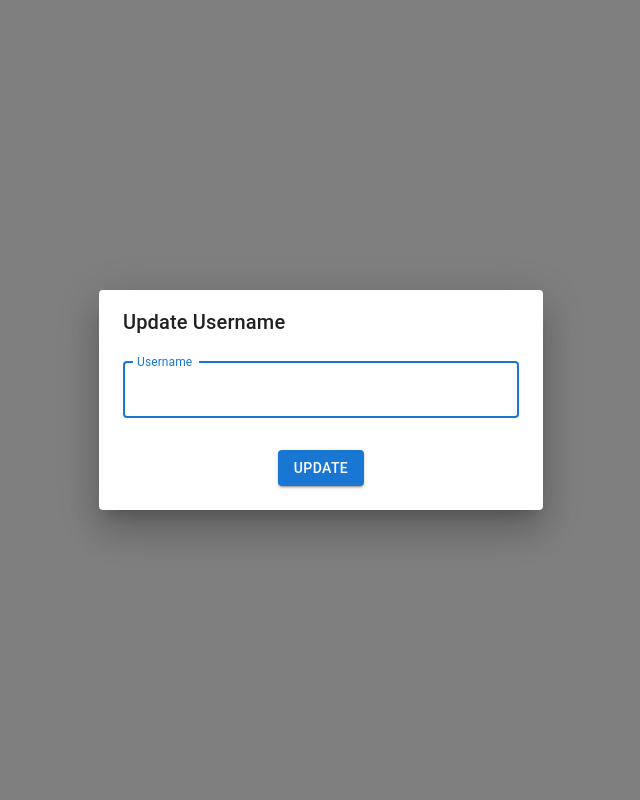
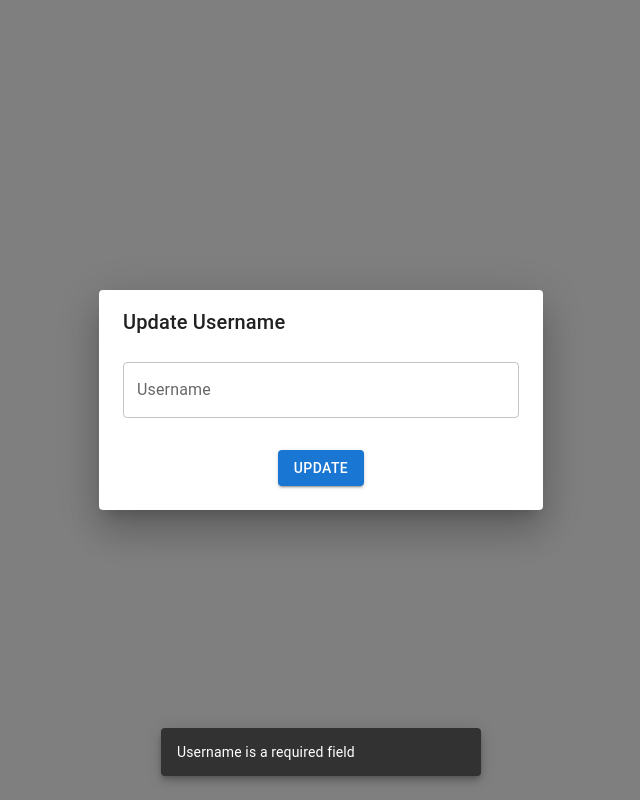
Before and after one commit to Kishoreramesh07/user-post-app, a React (Create React App) app: page /login in a window 1280 px wide. Both pictures are taken after a click on the button "UPDATE". Shown: the whole page, without its empty margins (319-959 px from the left). Built offline with nearby package versions, Linux system fonts and the light colour scheme.

Commit message:
Added username validation and showed it up in header

```diff
--- a/src/containers/Header.js
+++ b/src/containers/Header.js
@@ -8,7 +8,7 @@ export default function Header() {
                 <Container maxWidth="xl">
                     <Toolbar>
                         <Typography variant="h6" component="div" sx={{ flexGrow: 1 }}>
-                            News
+                            {sessionStorage.username}
                         </Typography>
                     </Toolbar>
                 </Container>
--- a/src/containers/ProtectedRoutes.js
+++ b/src/containers/ProtectedRoutes.js
@@ -3,11 +3,7 @@ import { Navigate, Outlet } from 'react-router-dom';
 
 const useAuth = () => {
     const username = sessionStorage.username;
-    if(username){
-        return true
-    } else {
-        return false
-    }
+    return username ? true : false;
 }
 
 export default function ProtectedRoutes() {
--- a/src/containers/PublicRoutes.js
+++ b/src/containers/PublicRoutes.js
@@ -3,11 +3,7 @@ import { Navigate, Outlet } from 'react-router-dom';
 
 const useAuth = () => {
     const username = sessionStorage.username;
-    if(username){
-        return true
-    } else {
-        return false
-    }
+    return username ? true : false;
 }
 
 export default function PublicRoutes() {
--- a/src/containers/UsernameModal.js
+++ b/src/containers/UsernameModal.js
@@ -1,22 +1,28 @@
 import {React, useState} from 'react';
 import { useNavigate } from 'react-router-dom';
-import {Button, TextField, Dialog, DialogActions, DialogContent, DialogTitle} from '@mui/material';
+import {Box, Button, TextField, Dialog, DialogActions, DialogContent, DialogTitle, Snackbar} from '@mui/material';
 
 export default function UsernameModal() {
-    const [username, setUsername] = useState("")
-    const [open, setOpen] = useState(true);
+    const [username, setUsername] = useState("");
+    const [openSnackBar, setOpenSnackBar] = useState(false);
+    const [validationError, setValidationError] = useState(null);
 
     const navigate = useNavigate();
 
     const updateUsername = () => {
-        sessionStorage.setItem("username", username);
-        setOpen(false);
-        navigate('/posts')
+        if(!validationError){
+            setOpenSnackBar(true);
+            setValidationError('Username is a required field');
+        } else {
+            setOpenSnackBar(false);
+            sessionStorage.setItem("username", username);
+            navigate('/posts');
+        }
     };
 
     return (
-        <div>
-            <Dialog open={open} fullWidth maxWidth="xs">
+        <Box>
+            <Dialog open={true} fullWidth maxWidth="xs">
                 <DialogTitle>Update Username</DialogTitle>
                 <DialogContent>
                     <TextField autoFocus margin="dense" id="name" label="Username" type="text" fullWidth variant="outlined" value={username} onChange={(e) => setUsername(e.target.value)}/>
@@ -25,6 +31,7 @@ export default function UsernameModal() {
                     <Button onClick={updateUsername} variant="contained">Update</Button>
                 </DialogActions>
             </Dialog>
-        </div>
+            {validationError && <Snackbar autoHideDuration={3000} open={openSnackBar} message={validationError} anchorOrigin={{ vertical: 'bottom', horizontal: 'center' }} onClose={() => setOpenSnackBar(false)} />}
+        </Box>
     );
 }
```
